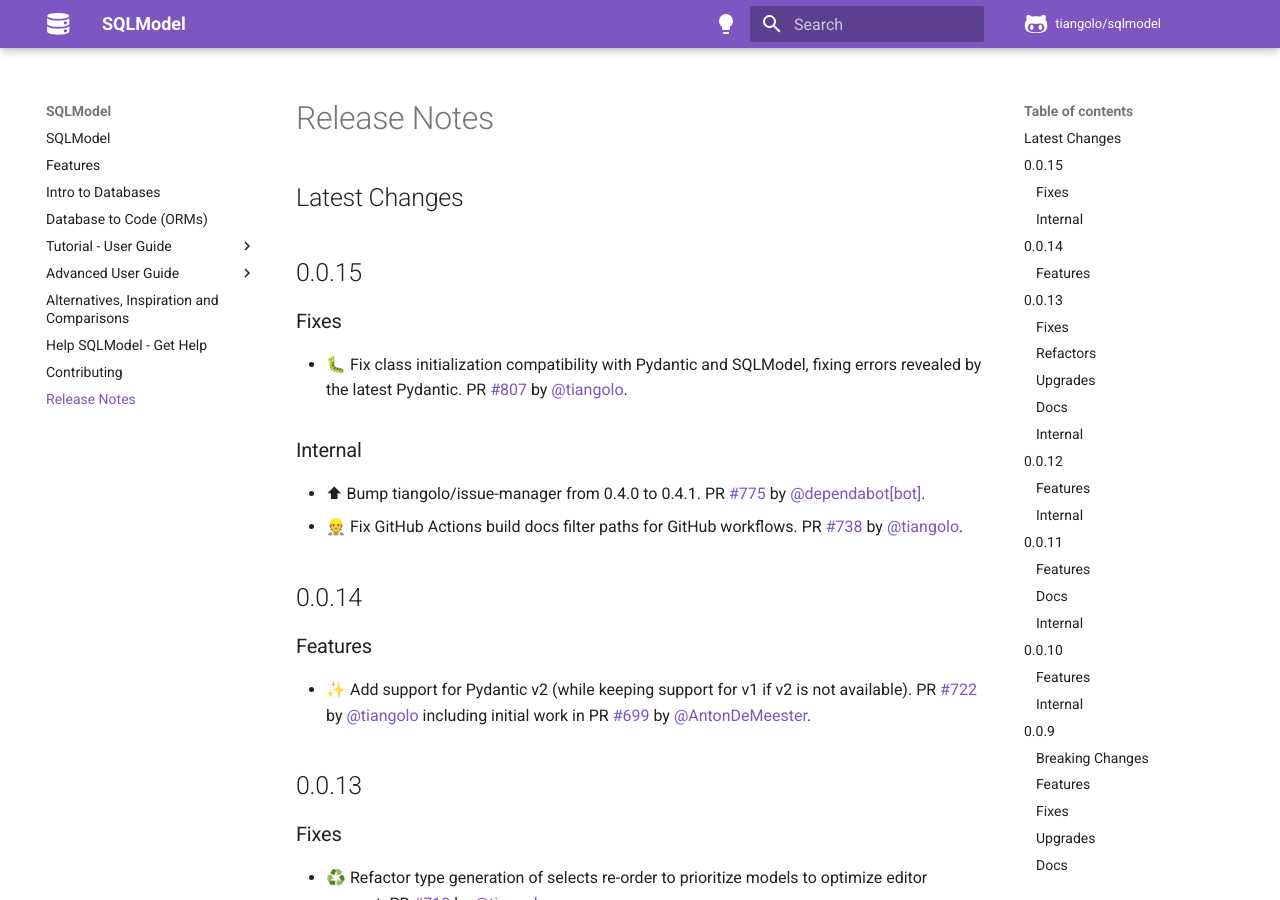
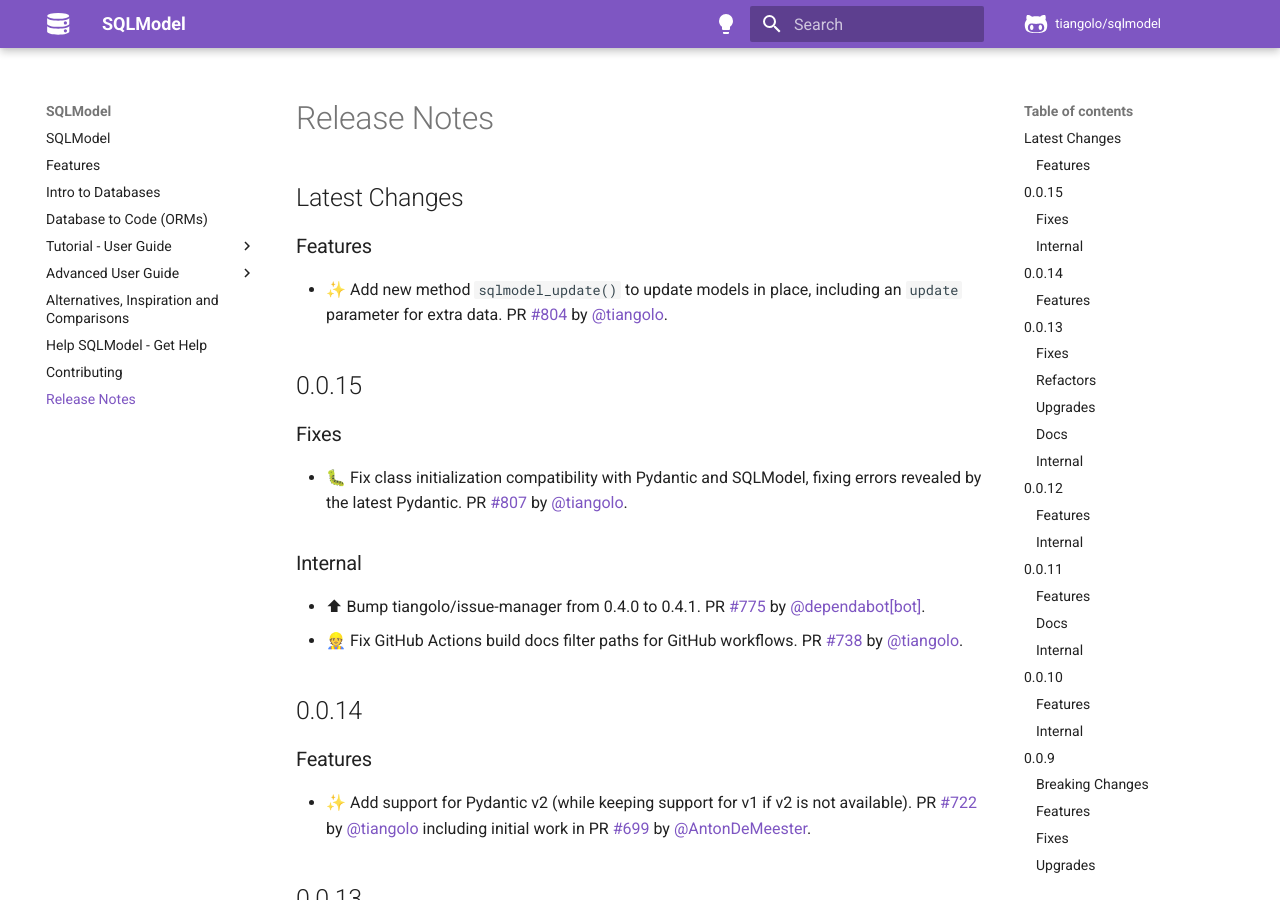
Before and after one commit to sztrakabalint/fastapi-sqlmodel, an MkDocs documentation site: the page built from docs/release-notes.md, in a window 1280 px wide and 900 px high. Built offline with MkDocs 1.6.1 and Material for MkDocs 9.7.7, drawn with Linux system fonts in a browser that asks for light colours; comment, search, counter and statistics services are not loaded.

Commit message:
📝 Update release notes

```diff
--- a/docs/release-notes.md
+++ b/docs/release-notes.md
@@ -1,6 +1,10 @@
 # Release Notes
 
 ## Latest Changes
+
+### Features
+
+* ✨ Add new method `sqlmodel_update()` to update models in place, including an `update` parameter for extra data. PR [#804](https://github.com/tiangolo/sqlmodel/pull/804) by [@tiangolo](https://github.com/tiangolo).
 
 ## 0.0.15
 
```
